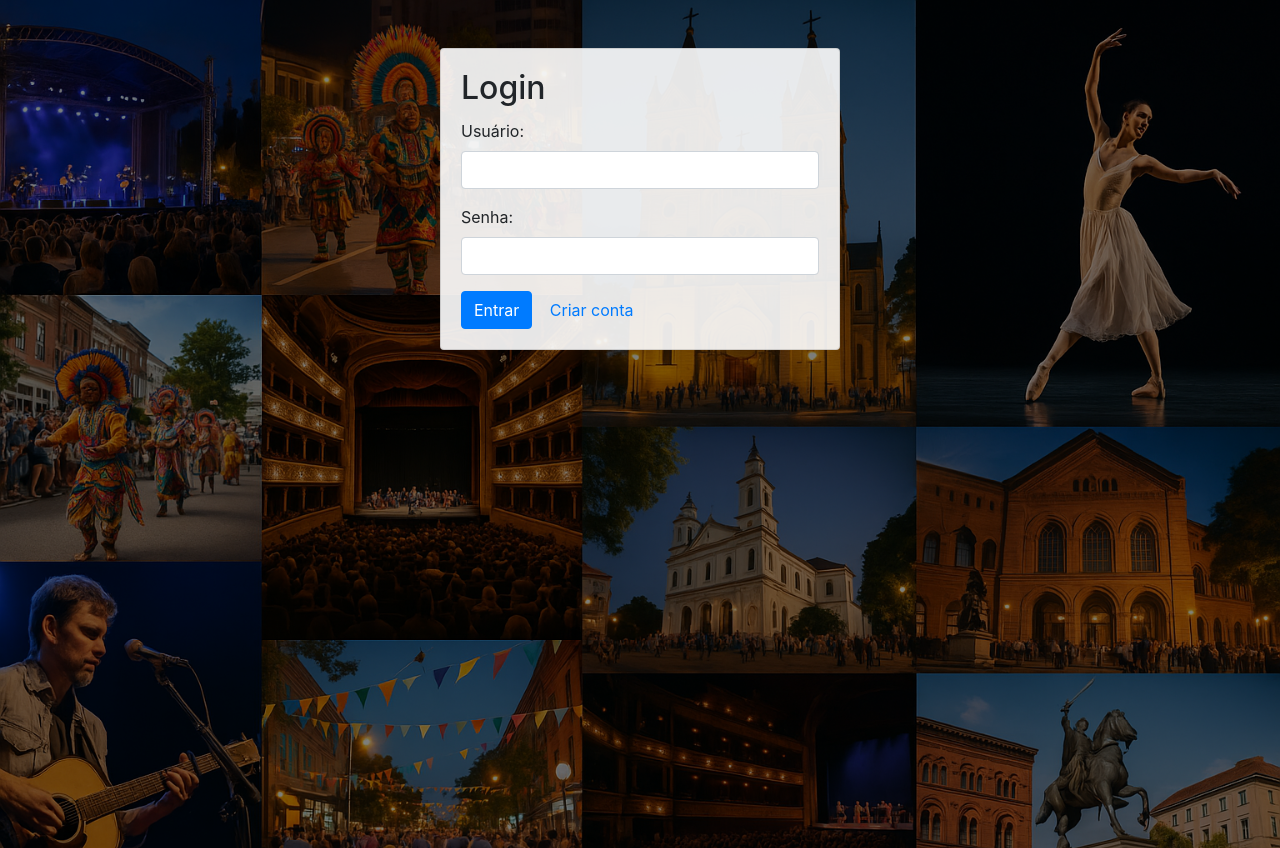
After one commit to brunohenses/Extensao_I, a Flask app: page /login in a window 1280 px wide. The commit adds this page. Run offline with Flask 3, Linux system fonts and the light colour scheme; some libraries are stand-ins or nearby versions.

Commit message:
Adição de login e autenticações necessárias para adição, edição e remoção

```diff
--- a/app.py
+++ b/app.py
@@ -1,9 +1,23 @@
-from flask import Flask, render_template, request, redirect, url_for
+from flask import Flask, render_template, request, redirect, url_for, flash
 from flask_sqlalchemy import SQLAlchemy
+from flask_login import LoginManager, UserMixin, login_user, login_required, logout_user, current_user
+from hashlib import sha256
+from datetime import datetime
 
 app = Flask(__name__)
 app.config['SQLALCHEMY_DATABASE_URI'] = 'sqlite:///eventos.db'
+app.config['SECRET_KEY'] = 's3cr3t_k3y'
 db = SQLAlchemy(app)
+
+# Configuração do Flask Login
+login_manager = LoginManager(app)
+login_manager.login_view = 'login'
+
+class User(UserMixin, db.Model):
+    id = db.Column(db.Integer, primary_key=True)
+    username = db.Column(db.String(80), unique=True, nullable=False)
+    password_hash = db.Column(db.String(120), nullable=False)
+
 
 class Evento(db.Model):
     id = db.Column(db.Integer, primary_key=True)
@@ -11,6 +25,51 @@ class Evento(db.Model):
     data = db.Column(db.String(50), nullable=False)
     local = db.Column(db.String(100), nullable=False)
     descricao = db.Column(db.Text)
+    user_id = db.Column(db.Integer, db.ForeignKey('user.id'), nullable=False)
+
+@login_manager.user_loader
+def load_user(user_id):
+    return User.query.get(int(user_id))
+
+@app.template_filter('format_date')
+def format_date(value):
+    try:
+        date_obj = datetime.strptime(value, '%Y-%m-%d')
+        return date_obj.strftime('%d/%m/%Y')
+    except:
+        return value
+
+@app.route('/login', methods=['GET', 'POST'])
+def login():
+    if request.method == 'POST':
+        username = request.form['username']
+        password = sha256(request.form['password'].encode()).hexdigest()
+        user = User.query.filter_by(username=username, password_hash=password).first()
+        if user:
+            login_user(user)
+            return redirect(url_for('index'))
+        flash('Usuário ou senha inválidos.')
+    return render_template('login.html')
+
+@app.route('/registro', methods=['GET', 'POST'])
+def registro():
+    if request.method == 'POST':
+        username = request.form['username']
+        password = sha256(request.form['password'].encode()).hexdigest()
+        if User.query.filter_by(username=username).first():
+            flash('Usuário já existe.')
+            return redirect(url_for('registro'))
+        new_user = User(username=username, password_hash=password)
+        db.session.add(new_user)
+        db.session.commit()
+        return redirect(url_for('login'))
+    return render_template('registro.html')
+
+@app.route('/logout')
+@login_required
+def logout():
+    logout_user()
+    return redirect(url_for('index'))
 
 @app.route('/')
 def index():
@@ -18,13 +77,15 @@ def index():
     return render_template('index.html', eventos=eventos)
 
 @app.route('/adicionar', methods=['GET', 'POST'])
+@login_required
 def adicionar():
     if request.method == 'POST':
         novo_evento = Evento(
             nome=request.form['nome'],
             data=request.form['data'],
             local=request.form['local'],
-            descricao=request.form['descricao']
+            descricao=request.form['descricao'],
+            user_id=current_user.id
         )
         db.session.add(novo_evento)
         db.session.commit()
@@ -38,6 +99,7 @@ def buscar():
     return render_template('buscar.html', resultados=resultados)
 
 @app.route('/editar/<int:id>', methods=['GET', 'POST'])
+@login_required
 def editar(id):
     evento = Evento.query.get_or_404(id)
     if request.method == 'POST':
@@ -50,6 +112,7 @@ def editar(id):
     return render_template('editar.html', evento=evento)
 
 @app.route('/remover/<int:id>', methods=['GET', 'POST'])
+@login_required
 def remover(id):
     evento = Evento.query.get_or_404(id)
     if request.method == 'POST':
--- /dev/null
+++ b/templates/login.html
@@ -0,0 +1,40 @@
+<!DOCTYPE html>
+<html>
+<head>
+    <title>Login</title>
+    <link rel="stylesheet" href="https://stackpath.bootstrapcdn.com/bootstrap/4.3.1/css/bootstrap.min.css">
+    <style>
+        body {
+            background: linear-gradient(rgba(0,0,0,0.5), rgba(0,0,0,0.5)),
+                        url("{{ url_for('static', filename='img/background.png') }}");
+            background-size: cover;
+            background-attachment: fixed;
+            min-height: 100vh;
+        }
+        .card {
+            background-color: rgba(255, 255, 255, 0.9); /* Fundo semi-transparente para legibilidade */
+        }
+    </style>
+</head>
+<body>
+    <div class="container mt-5">
+        <div class="card mx-auto" style="max-width: 400px;">
+            <div class="card-body">
+                <h2 class="card-title">Login</h2>
+                <form method="POST">
+                    <div class="form-group">
+                        <label>Usuário:</label>
+                        <input type="text" name="username" class="form-control" required>
+                    </div>
+                    <div class="form-group">
+                        <label>Senha:</label>
+                        <input type="password" name="password" class="form-control" required>
+                    </div>
+                    <button type="submit" class="btn btn-primary">Entrar</button>
+                    <a href="{{ url_for('registro') }}" class="btn btn-link">Criar conta</a>
+                </form>
+            </div>
+        </div>
+    </div>
+</body>
+</html>
```
Also changed, not shown: templates/index.html (+33 -7 lines), templates/registro.html (added, +40 -0 lines), instance/eventos.db.
